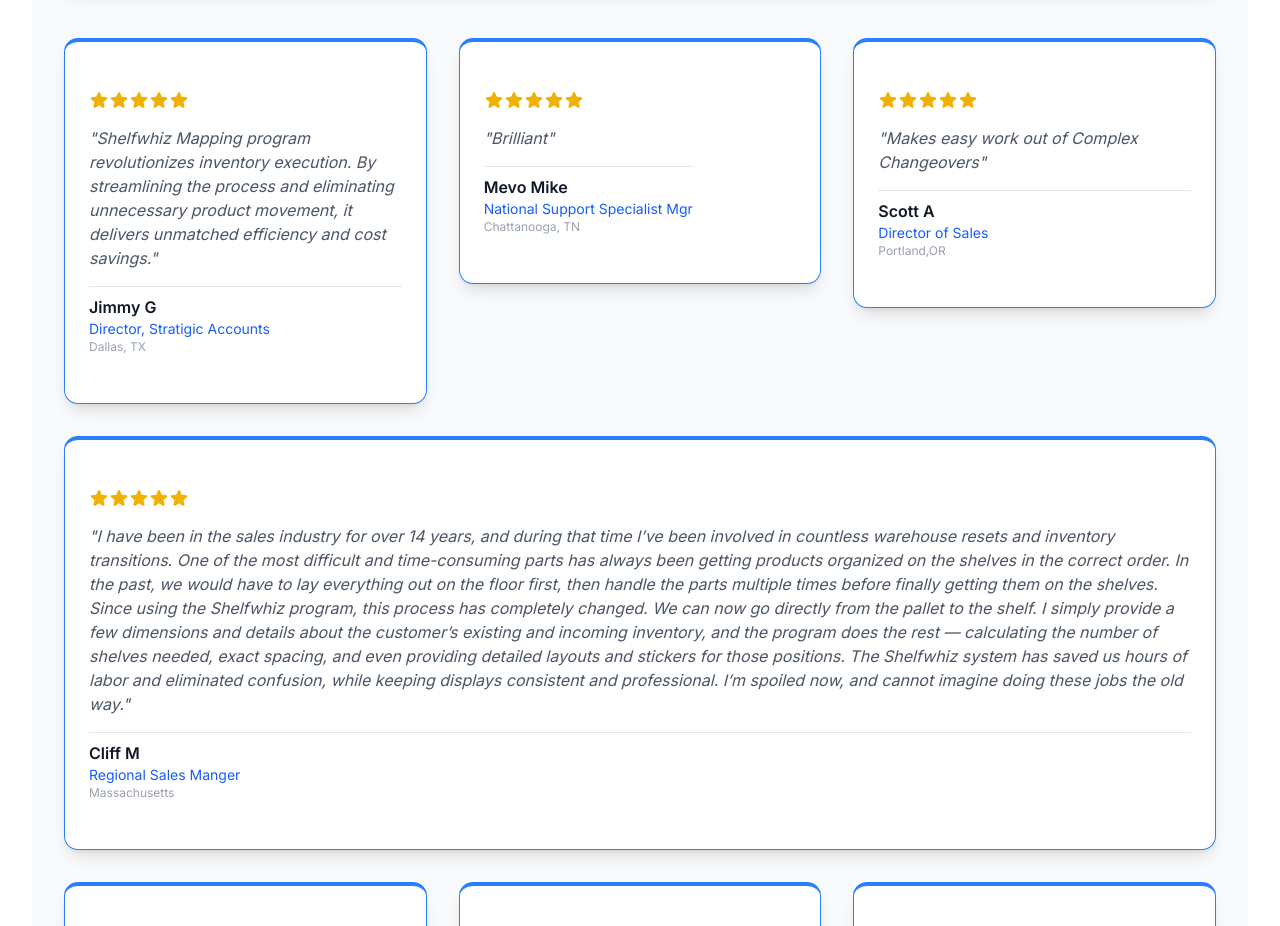
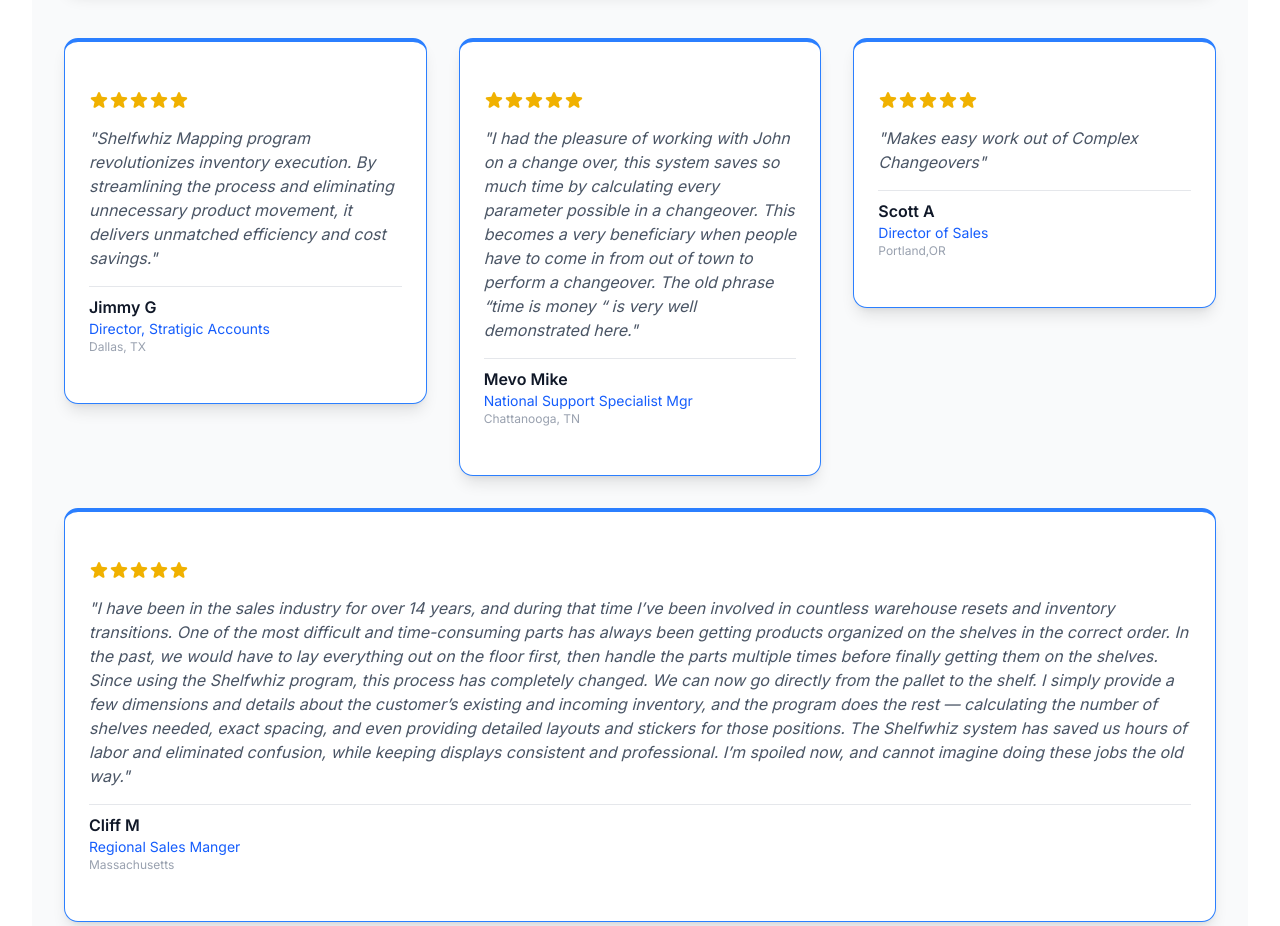
Before and after one commit to jsturges640-Shelfwhiz/Shelfwhiz-website, a Next.js app: page /testimonials in a window 1280 px wide. Shown: the part 1020-1946 px from the top of the page. Built offline with nearby package versions, Linux system fonts and the light colour scheme.

Commit message:
Update page.tsx

```diff
--- a/app/testimonials/page.tsx
+++ b/app/testimonials/page.tsx
@@ -63,7 +63,7 @@ const testimonials = [
     name: "Mevo Mike",
     company: "Chattanooga, TN",
     role: "National Support Specialist Mgr",
-    content: "Brilliant",
+    content: "I had the pleasure of working with John on a change over, this system saves so much time by calculating every parameter possible in a changeover. This becomes a very beneficiary when people have to come in from out of town to perform a changeover. The old phrase “time is money “ is very well demonstrated here.",
     rating: 5,
     image: "/professional-placeholder.jpg",
   },
```
